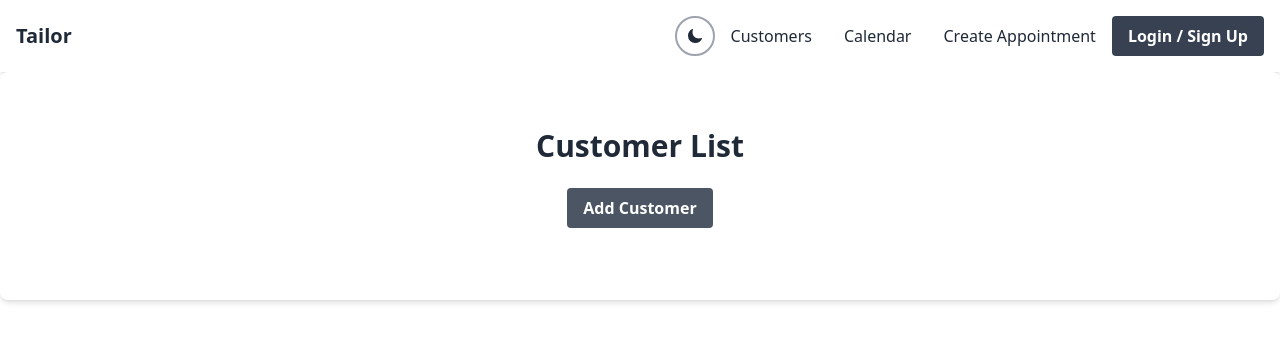
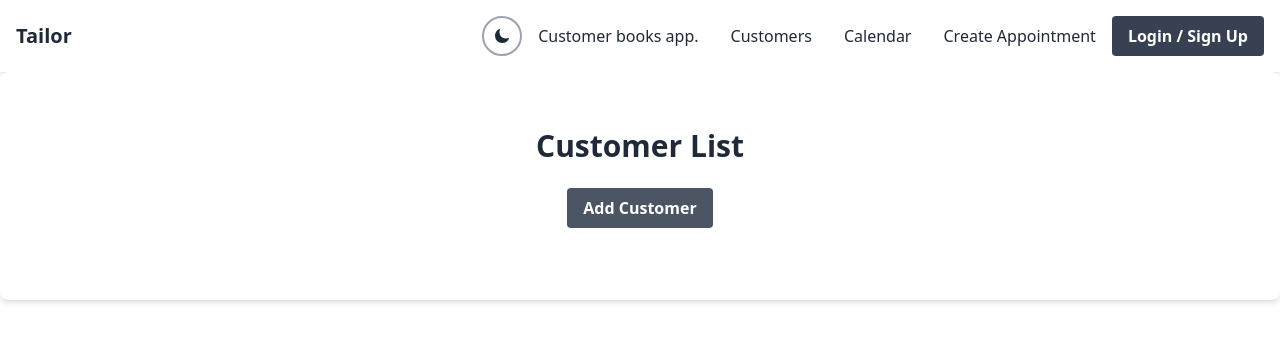
Before and after one commit to vkram2711/tailor-frontend, a React (Create React App) app: page / in a window 1280 px wide. Shown: the top 342 px of the page. Built offline with nearby package versions, Linux system fonts and the light colour scheme.

Commit message:
client-side booking fix

```diff
--- a/src/components/Menu.js
+++ b/src/components/Menu.js
@@ -46,9 +46,7 @@ const Menu = () => {
           >
             {isDarkMode ? <IoSunny className="text-yellow-500" /> : <IoMoon className="text-gray-800" />}
           </button>
-          {tailorId && (
-            <Link to={`/book-appointment/${tailorId}`} className={`text-${isDarkMode ? 'gray-100' : 'gray-800'} mx-4`}>Customer books app.</Link>
-          )}
+          <Link to={`/book-appointment/${tailorId}`} className={`text-${isDarkMode ? 'gray-100' : 'gray-800'} mx-4`}>Customer books app.</Link>
           <Link to="/customers" className={`text-${isDarkMode ? 'gray-100' : 'gray-800'} mx-4`}>Customers</Link>
           <Link to="/calendar" className={`text-${isDarkMode ? 'gray-100' : 'gray-800'} mx-4`}>Calendar</Link>
           <Link to="/appointments/new" className={`text-${isDarkMode ? 'gray-100' : 'gray-800'} mx-4`}>Create Appointment</Link>
```
